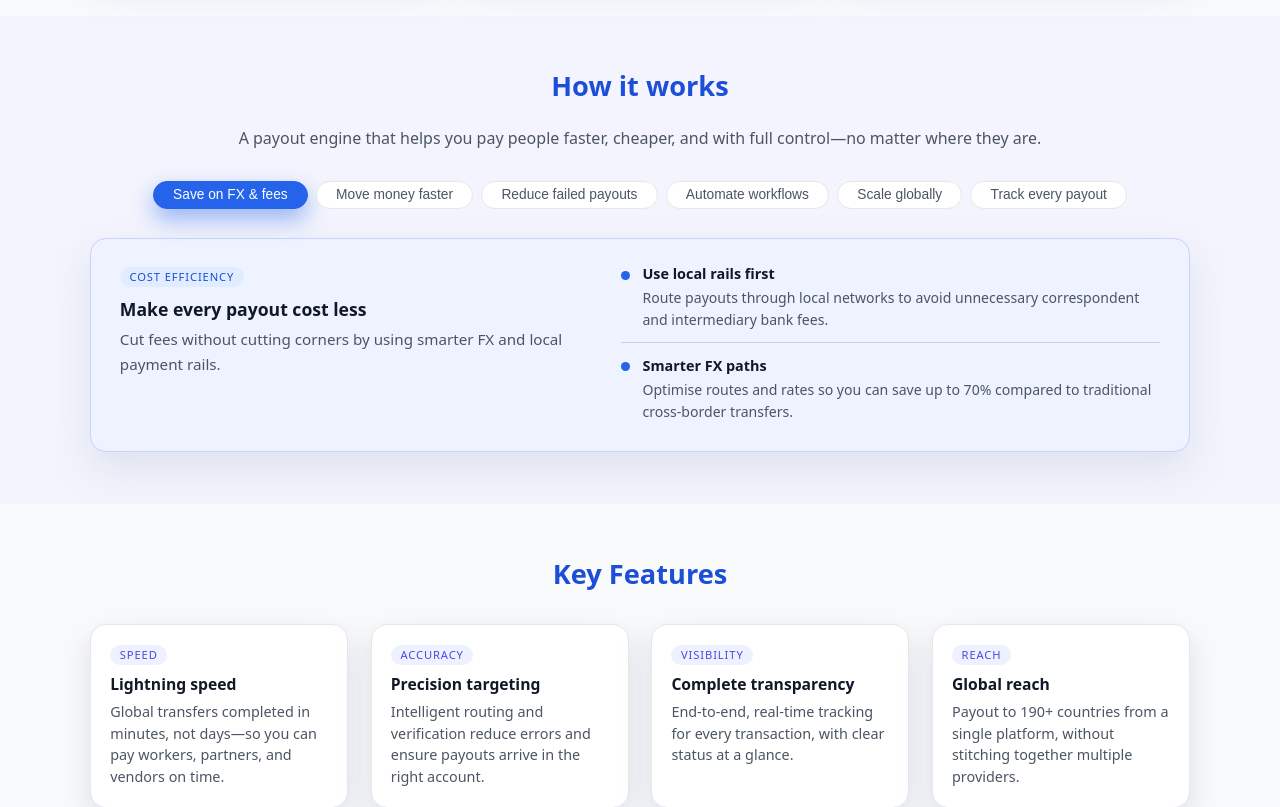
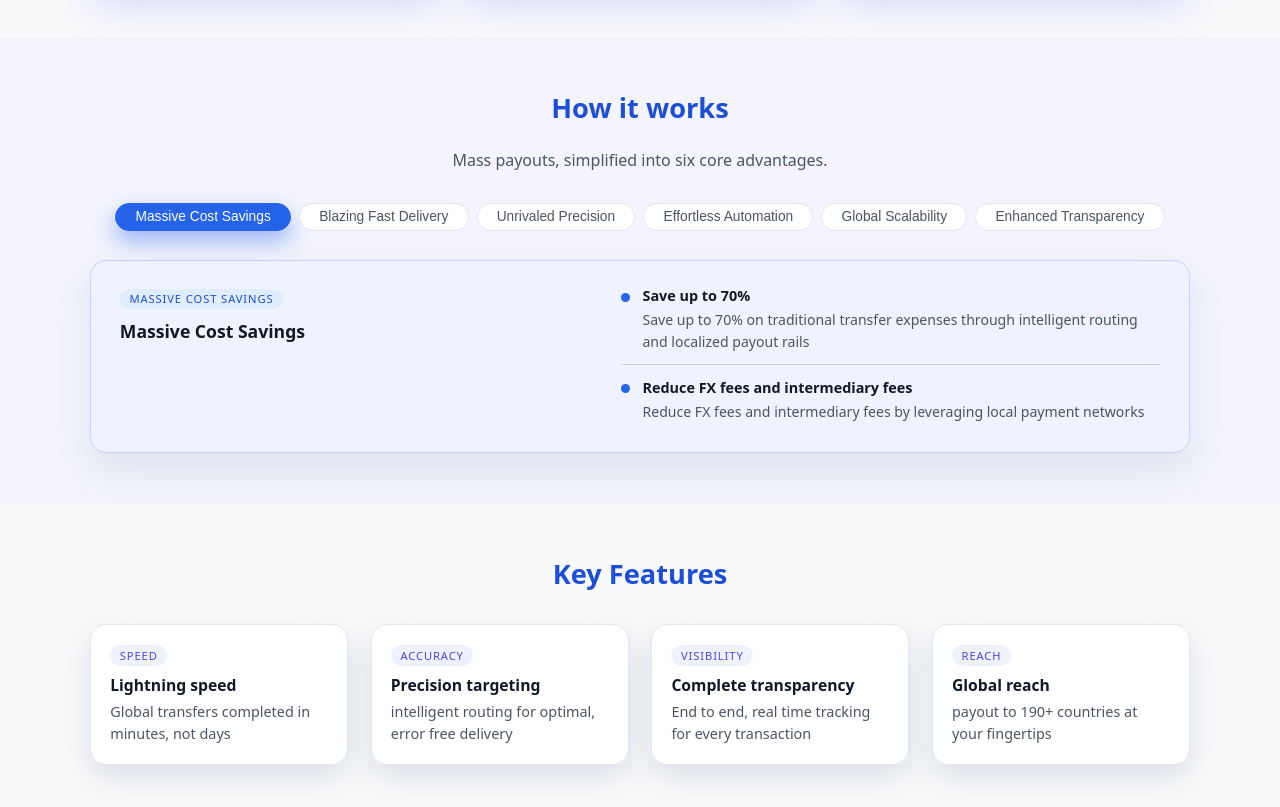
Before and after one commit to yirenong/novago-demo, a Vue app: page /global-payouts in a window 1280 px wide. Shown: the part 1000-1807 px from the top of the page. Built offline with nearby package versions, Linux system fonts and the light colour scheme.

Commit message:
Push update

```diff
--- a/src/views/GlobalCardIssuance.vue
+++ b/src/views/GlobalCardIssuance.vue
@@ -10,8 +10,9 @@
                     <p class="hero-pill">NovaGO • Global Card Issuance</p>
                     <h1 class="hero-title-text">Issue Your Own Branded Cards</h1>
                     <p class="hero-subtitle">
-                        Our Global Card Issuance platform gives you control of your payment ecosystem, letting you
-                        design card programs that boost loyalty, streamline payouts, and unlock new revenue.
+                        NovaGo’s Global Card Issuance platform gives you full control of your payment ecosystem—enabling
+                        you to build custom card programs that strengthen customer loyalty, streamline payouts, and
+                        unlock new revenue opportunities.
                     </p>
                     <div class="hero-actions">
                         <button class="btn-primary" @click="scrollToSection('contact')">
@@ -1205,11 +1206,9 @@ const activeFeatureIndex = computed(() =>
     width: 42px;
     height: 30px;
     border-radius: 6px;
-    background: linear-gradient(
-        135deg,
-        #facc15,
-        #fde047
-    );
+    background: linear-gradient(135deg,
+            #facc15,
+            #fde047);
     margin-top: 1rem;
 }
 
@@ -1238,5 +1237,4 @@ const activeFeatureIndex = computed(() =>
 .gci-card-stack:hover .gci-card--back {
     transform: translate(80px, 52px) rotate(-4deg);
 }
-
 </style>
--- a/src/views/GlobalPayouts.vue
+++ b/src/views/GlobalPayouts.vue
@@ -61,9 +61,11 @@
             <div class="section-inner">
                 <h2 class="section-title section-title--left">Overview</h2>
                 <p class="section-text section-text--left">
-                    NovaGO’s Global Payouts transforms mass payments into a smooth, reliable engine for your business.
-                    Move funds across borders with precision—every single time.
+                    NovaGo’s Global Payout transforms mass payments into a seamless, lightning-fast, highly precise
+                    operation.
+                    Move funds across borders with absolute confidence - every single time.
                 </p>
+
 
                 <div class="card-grid card-grid--3 overview-grid">
                     <div v-for="pill in overviewPillars" :key="pill.title" class="info-card overview-card">
@@ -84,9 +86,9 @@
             <div class="section-inner">
                 <h2 class="section-title section-title--left">How it works</h2>
                 <p class="section-text section-text--left">
-                    A payout engine that helps you pay people faster, cheaper, and with full control—no matter where
-                    they are.
+                    Mass payouts, simplified into six core advantages.
                 </p>
+
 
                 <!-- Pills row -->
                 <div class="how-tabs">
@@ -103,7 +105,6 @@
                         <div class="how-panel-main">
                             <span class="how-panel-badge">{{ activeHow.badge }}</span>
                             <h3 class="how-panel-title">{{ activeHow.title }}</h3>
-                            <p class="how-panel-lede">{{ activeHow.lede }}</p>
                         </div>
 
                         <!-- Right side: points list -->
@@ -250,108 +251,106 @@ const overviewPillars = [
     }
 ]
 
-
-/** How it works – interactive pills with grouped concepts */
 const howItems = [
     {
         id: 'cost',
-        label: 'Save on FX & fees',
-        badge: 'Cost efficiency',
-        title: 'Make every payout cost less',
-        lede: 'Cut fees without cutting corners by using smarter FX and local payment rails.',
+        label: 'Massive Cost Savings',
+        badge: 'Massive Cost Savings',
+        title: 'Massive Cost Savings',
+        lede: 'Reduce FX fees and intermediary fees by leveraging local payment networks',
         points: [
             {
-                highlight: 'Use local rails first',
-                text: 'Route payouts through local networks to avoid unnecessary correspondent and intermediary bank fees.'
+                highlight: 'Save up to 70%',
+                text: 'Save up to 70% on traditional transfer expenses through intelligent routing and localized payout rails'
             },
             {
-                highlight: 'Smarter FX paths',
-                text: 'Optimise routes and rates so you can save up to 70% compared to traditional cross-border transfers.'
+                highlight: 'Reduce FX fees and intermediary fees',
+                text: 'Reduce FX fees and intermediary fees by leveraging local payment networks'
             }
         ]
     },
     {
         id: 'speed',
-        label: 'Move money faster',
-        badge: 'Speed',
-        title: 'Money that lands in minutes',
-        lede: 'Keep your workers, partners, and vendors paid on time with near real-time payouts.',
+        label: 'Blazing Fast Delivery',
+        badge: 'Blazing Fast Delivery',
+        title: 'Blazing Fast Delivery',
+        lede: 'Deliver funds to recipients in minutes or hours, not days',
         points: [
             {
-                highlight: 'Real-time processing',
-                text: 'Adaptive routing automatically chooses the fastest available corridor for each payout.'
+                highlight: 'Delivering funds',
+                text: 'Deliver funds to recipients in minutes or hours, not days.'
             },
             {
-                highlight: 'Predictable payout times',
-                text: 'Run payroll, creator payouts, and vendor disbursements on a reliable, repeatable schedule.'
+                highlight: 'Real-time routing',
+                text: 'Real-time processing and adaptive routing ensure the fastest possible payout times.'
             }
         ]
     },
     {
         id: 'precision',
-        label: 'Reduce failed payouts',
-        badge: 'Accuracy',
-        title: 'Payouts that land right the first time',
-        lede: 'Stop money bouncing back because of small mistakes in account details.',
+        label: 'Unrivaled Precision',
+        badge: 'Unrivaled Precision',
+        title: 'Unrivaled Precision',
+        lede: 'Minimize errors and failed payments with smart routing and verification',
         points: [
             {
-                highlight: 'Upfront data checks',
-                text: 'Validate account formats and key fields before money leaves your account.'
+                highlight: 'Minimize errors and failed payments',
+                text: 'Minimize errors and failed payments with smart routing and verification.'
             },
             {
-                highlight: 'Smart routing rules',
-                text: 'Built-in logic helps reduce failed or returned payments by up to 95% across markets.'
+                highlight: '95% fewer failures',
+                text: 'Advanced validation and smart routing reduces failed payments by 95%.'
             }
         ]
     },
     {
         id: 'automation',
-        label: 'Automate workflows',
-        badge: 'Automation',
-        title: 'Workflows that run themselves',
-        lede: 'Configure once, then let NovaGO handle the repetitive payout tasks for you.',
+        label: 'Effortless Automation',
+        badge: 'Effortless Automation',
+        title: 'Effortless Automation',
+        lede: 'Automate complex payment workflows and reclaim hours of manual effort',
         points: [
             {
-                highlight: 'End-to-end automation',
-                text: 'Automate initiation, approvals, disbursements, and reconciliation in one place.'
+                highlight: 'Automated complex payment',
+                text: 'Automate complex payment workflows and reclaim hours of manual effort.'
             },
             {
-                highlight: 'Fewer manual files',
-                text: 'Replace spreadsheets and file uploads with scheduled and rules-based payouts.'
+                highlight: 'Set it and forget it',
+                text: 'Set it and forget it - automated workflows handle everything from initiation to reconciliation.'
             }
         ]
     },
     {
         id: 'scale',
-        label: 'Scale globally',
-        badge: 'Scalability',
-        title: 'Built to handle your next million payouts',
-        lede: 'Grow from one country to hundreds without rebuilding your payout stack.',
+        label: 'Global Scalability',
+        badge: 'Global Scalability',
+        title: 'Global Scalability',
+        lede: 'Confidently expand into new markets with a payout engine built to scale.',
         points: [
             {
-                highlight: '190+ countries',
-                text: 'Send payouts across global markets from a single platform as your business expands.'
+                highlight: 'Expand into new markets',
+                text: 'Confidently expand into new markets with a payout engine built to scale.'
             },
             {
-                highlight: 'Volume-ready engine',
-                text: 'Handle millions of transactions without adding extra load to your finance or ops teams.'
+                highlight: '190+ countries',
+                text: 'Handle millions of transactions across 190+ countries without breaking a sweat.'
             }
         ]
     },
     {
         id: 'transparency',
-        label: 'Track every payout',
-        badge: 'Transparency',
-        title: 'Every payout, fully traceable',
-        lede: 'Know where your money is at all times, from send to settle.',
+        label: 'Enhanced Transparency',
+        badge: 'Enhanced Transparency',
+        title: 'Enhanced Transparency',
+        lede: 'Track every payment in real-time, from initiation to delivery',
         points: [
             {
-                highlight: 'End-to-end tracking',
-                text: 'Follow each transaction with clear statuses—from created, to in-flight, to delivered.'
+                highlight: 'Track payments',
+                text: 'Track every payment in real-time, from initiation to delivery.'
             },
             {
-                highlight: 'Audit-ready reporting',
-                text: 'Detailed logs and reports give finance, compliance, and auditors exactly what they need.'
+                highlight: 'Full visibility',
+                text: 'Gain full visibility with detailed reporting, live status updates, and audit-ready trails.'
             }
         ]
     }
@@ -363,29 +362,29 @@ const activeHow = computed(() =>
     howItems.find((i) => i.id === activeHowId.value)
 )
 
-/** Features – short, non-wordy cards */
 const featureHighlights = [
   {
     tag: 'Speed',
     title: 'Lightning speed',
-        text: 'Global transfers completed in minutes, not days—so you can pay workers, partners, and vendors on time.'
+    text: 'Global transfers completed in minutes, not days'
   },
   {
     tag: 'Accuracy',
     title: 'Precision targeting',
-        text: 'Intelligent routing and verification reduce errors and ensure payouts arrive in the right account.'
+    text: 'intelligent routing for optimal, error free delivery'
   },
   {
     tag: 'Visibility',
     title: 'Complete transparency',
-        text: 'End-to-end, real-time tracking for every transaction, with clear status at a glance.'
+    text: 'End to end, real time tracking for every transaction'
   },
   {
     tag: 'Reach',
     title: 'Global reach',
-        text: 'Payout to 190+ countries from a single platform, without stitching together multiple providers.'
+    text: 'payout to 190+ countries at your fingertips'
   }
 ]
+
 </script>
 
 <style scoped>
@@ -779,7 +778,7 @@ const featureHighlights = [
 /* How it works */
 .how-tabs {
     margin: 2rem auto 0;
-    max-width: 1000px;
+    max-width: 1200px;
     display: flex;
     flex-wrap: wrap;
     gap: 0.5rem;
@@ -1094,7 +1093,7 @@ const featureHighlights = [
 /* How it works */
 .how-tabs {
     margin: 2rem auto 0;
-    max-width: 1000px;
+    max-width: 1200px;
     display: flex;
     flex-wrap: wrap;
     gap: 0.5rem;
```
Also changed, not shown: src/views/GlobalMultiCurrencyAccount.vue (+4 -4 lines). Lines whose indentation alone changed are shown as unchanged.
